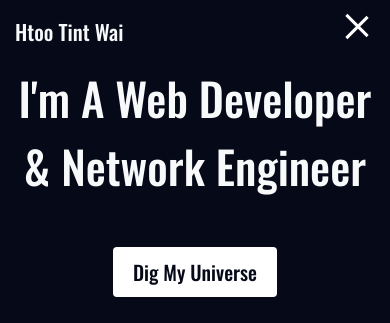
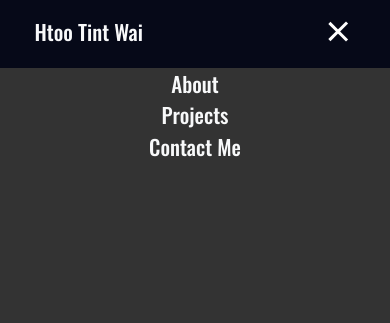
Before and after one commit to htootintwai/htootintwai.github.io, a website: page index.html in a window 390 px wide. Both pictures are taken after a click on the element 357 px from the left and 31 px from the top of the page. Shown: the top 323 px of the page. Drawn offline with nearby package versions, Linux system fonts and the light colour scheme.

Commit message:
Htoo Tint Wai - Portfolio

```diff
--- a/Portfolio Assets/CSS/cus.css
+++ b/Portfolio Assets/CSS/cus.css
@@ -420,7 +420,6 @@ footer {
     }
 }
 
-
 /* Mobile View */
 
 @media (max-width: 767px) {
@@ -438,50 +437,93 @@ footer {
         margin: 0 !important;
     }
 
-    .mobile-menu-toggle {
-        display: block;
-        flex-direction: column;
-        margin-left: 155px;
-        align-items: center;
-        width: 30px;
-        height: 30px;
-        cursor: pointer;
+    .burger {
+        display: none;
     }
 
-    .bar {
-        width: 100%;
+    .burger div {
+        width: 25px;
         height: 3px;
-        background-color: #fff;
-        margin-bottom: 5px;
-        transition: transform 0.3s ease-out;
+        background: #fff;
+        margin: 5px;
+        transition: all 0.5s ease;
     }
 
-    .mobile-menu-toggle.open .bar:nth-child(1) {
-        transform: translateY(7px) rotate(45deg);
+    @media only screen and (max-width: 760px) {
+
+        .nav-links {
+            position: absolute;
+            right: 0;
+            top: 8vh;
+            min-height: 92vh;
+            background: #333;
+            display: flex;
+            flex-direction: column;
+            align-items: center;
+            width: 50%;
+            margin: 0;
+            padding: 0;
+            transform: translateX(100%);
+            transition: All 0.5s ease-in;
+        }
+
+        .nav-links a {
+            opacity: 0;
+
+        }
+
+        .burger {
+            display: block;
+        }
+
     }
 
-    .mobile-menu-toggle.open .bar:nth-child(2) {
+    @media only screen and (max-width: 640px) {
+        nav {
+            justify-content: space-between;
+            padding: 0 5vw;
+        }
+    }
+
+    .nav-active {
+        transform: translateX(0);
+    }
+
+    @media only screen and (max-width: 460px) {
+        .nav-links {
+            width: 100%;
+            transition: All 0.5s ease;
+        }
+    }
+
+    .nav-active {
+        transform: translateX(0);
+    }
+
+    @keyframes navLinkFade {
+        from {
+            opacity: 0;
+            transform: translateX(50px);
+        }
+
+        to {
+            opacity: 1;
+            transform: translateX(0);
+        }
+    }
+
+    .toggle .line1 {
+        transform: rotate(-45deg) translate(-5px, 6px);
+    }
+
+    .toggle .line2 {
         opacity: 0;
     }
 
-    .mobile-menu-toggle.open .bar:nth-child(3) {
-        transform: translateY(-7px) rotate(-45deg);
+    .toggle .line3 {
+        transform: rotate(45deg) translate(-5px, -6px);
     }
 
-    .mobile-menu {
-        display: none;
-        overflow: hidden;
-        max-height: 0;
-        transition: max-height 0.3s ease-out;
-    }
-
-    .mobile-menu.open {
-        position: relative;
-        max-height: 1000px;
-        transition: max-height 0.5s ease-in;
-        background-color: white;
-        z-index: 9999;
-    }
 
 
     /* HOME */
@@ -503,7 +545,6 @@ footer {
         width: 390px;
     }
 
-
     .contact-content {
         justify-content: center;
         text-align: center !important;
@@ -516,7 +557,7 @@ footer {
     }
 
     .ml-mobile {
-        margin-left: 100px;
+        margin-left: 85px;
     }
 
     .ml-80 {
@@ -531,4 +572,8 @@ footer {
         margin-left: 15px;
 
     }
+
+    .ml-113{
+        margin-left: 113px;
+    }
 }
--- a/Portfolio Assets/JS/cus.js
+++ b/Portfolio Assets/JS/cus.js
@@ -98,12 +98,31 @@ document.getElementById('contact-form').addEventListener('submit', function (e)
 });
 
 //Mobile View
-function toggleMobileMenu() {
-  const mobileMenu = document.getElementById('mobileMenu');
-  const mobileMenuToggle = document.querySelector('.mobile-menu-toggle');
-  mobileMenu.classList.toggle('open');
-  mobileMenuToggle.classList.toggle('open');
-}
+const navSlide = () => {
+  const burger = document.querySelector(".burger");
+  const nav = document.querySelector(".nav-links");
+  const navLinks = document.querySelectorAll(".nav-links a");
+
+  burger.addEventListener("click", () => {
+    nav.classList.toggle("nav-active");
+
+    navLinks.forEach((link, index) => {
+      if (link.style.animation) {
+        link.style.animation = "";
+      } else {
+        link.style.animation = `navLinkFade 0.5s ease forwards ${
+          index / 7 + 0.5
+        }s `;
+      }
+    });
+    burger.classList.toggle("toggle");
+  });
+  //
+};
+
+navSlide();
+
+
 
 window.addEventListener('resize', removeTextJustify);
 
--- a/index.html
+++ b/index.html
@@ -57,13 +57,15 @@
                         <div class="me-5 home">
                             <a href="#home" class="text-decoration-none text-light me-3">Htoo Tint Wai</a>
                         </div>
-                        <div class="mobile-menu-toggle desktop-dnone" onclick="toggleMobileMenu()">
-                            <div class="bar"></div>
-                            <div class="bar"></div>
-                            <div class="bar"></div>
-                        </div>
-                        <div class="mobile-menu desktop-dnone" id="mobileMenu">
-
+                        <div class="burger ml-113 desktop-dnone">
+                            <div class="line1"></div>
+                            <div class="line2"></div>
+                            <div class="line3"></div>
+                          </div>
+                        <div class="nav-links desktop-dnone">
+                            <a href="#about" class="text-decoration-none text-light">About</a>
+                            <a href="#projects" class="text-decoration-none text-light">Projects</a>
+                            <a href="#contact" class="text-decoration-none text-light">Contact Me</a>
                         </div>
                     </div>
 
@@ -332,10 +334,12 @@
                             </div>
                         </div>
                         <div class="social-icons mobile-sci mt-4 justify-content-start">
-                            <a href="#" class="social-icon"><i class="fab fa-instagram"></i></a>
+                            <a href="https://www.instagram.com/htoo_tint_wai/" class="social-icon"><i
+                                    class="fab fa-instagram"></i></a>
                             <a href="https://github.com/htootintwai" class="social-icon"><i
                                     class="fab fa-github"></i></a>
-                            <a href="#" class="social-icon"><i class="fab fa-linkedin"></i></a>
+                            <a href="https://www.linkedin.com/in/htoo-tint-wai-911433190" class="social-icon"><i
+                                    class="fab fa-linkedin"></i></a>
                         </div>
                     </div>
                 </div>
```
